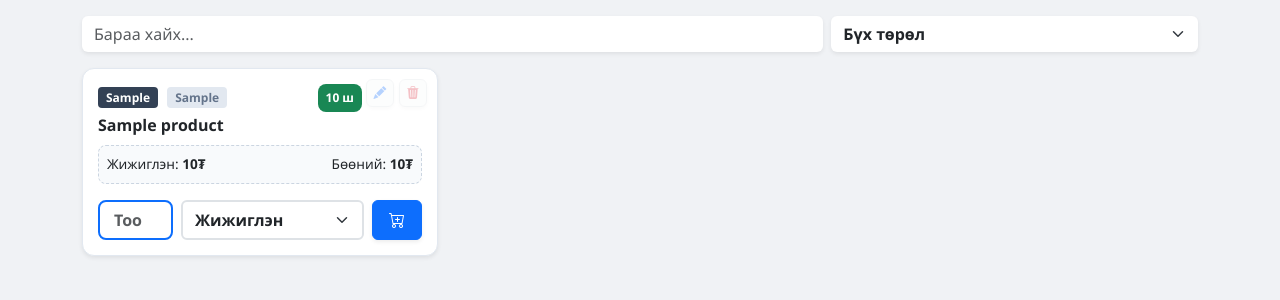
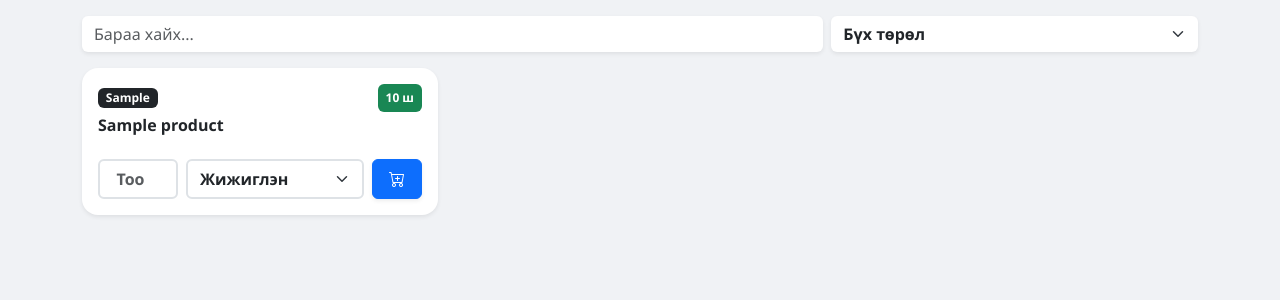
Before and after one commit to TSodoo-1985/Tolgoit_Num, a Flask app: page /dashboard in a window 1280 px wide. Shown: the part 60-360 px from the top of the page. Run offline with Flask 3, Linux system fonts and the light colour scheme; a user stored in the database is signed in; tables that the repository leaves empty hold one stand-in row (values such as "Sample post").

Commit message:
Update dashboard.html

```diff
--- a/templates/dashboard.html
+++ b/templates/dashboard.html
@@ -1,24 +1,5 @@
 {% extends "layout.html" %}
 {% block content %}
-
-<style>
-    .product-card { background: #fff; border-radius: 12px; padding: 15px; margin-bottom: 15px; border: 1px solid #e2e8f0; position: relative; }
-    .sku-tag { background: #334155; color: white; padding: 2px 8px; border-radius: 4px; font-weight: bold; font-size: 0.75rem; }
-    .cat-tag { background: #e2e8f0; color: #64748b; padding: 2px 8px; border-radius: 4px; font-weight: 600; font-size: 0.75rem; margin-left: 5px; }
-    .price-box { background: #f8fafc; border-radius: 8px; padding: 8px; font-size: 0.85rem; border: 1px dashed #cbd5e1; margin-top: 10px; }
-    .qty-input-box { width: 75px; text-align: center; font-weight: bold; border: 2px solid #0d6efd; border-radius: 8px; }
-    .animate-pulse { animation: pulse 2s infinite; }
-    @keyframes pulse { 0% { opacity: 1; } 50% { opacity: 0.5; } 100% { opacity: 1; } }
-
-    .action-btns { position: absolute; top: 10px; right: 10px; display: flex; gap: 5px; opacity: 0.3; transition: opacity 0.3s; }
-    .product-card:hover .action-btns { opacity: 1; }
-    .btn-action { width: 28px; height: 28px; display: flex; align-items: center; justify-content: center; border-radius: 6px; font-size: 0.8rem; padding: 0; }
-
-    /* Сагсны шинэ стиль - Таны загварт нийцүүлсэн */
-    #cart-sticky { position: fixed; bottom: 20px; right: 20px; width: 320px; z-index: 1050; display: none; }
-    .cart-container { background: white; border-radius: 15px; border: 2px solid #0d6efd; max-height: 450px; overflow-y: auto; box-shadow: 0 10px 25px rgba(0,0,0,0.2); }
-    .cart-item { font-size: 0.85rem; border-bottom: 1px solid #eee; padding: 8px 0; }
-</style>
 
 <div class="row g-2 mb-3">
     <div class="col-8">
@@ -35,148 +16,57 @@
 <div class="row" id="productContainer">
     {% for p in products %}
     <div class="col-12 col-md-6 col-lg-4 item-to-filter" data-category="{{ p.category }}">
-        <div class="product-card shadow-sm">
-
-            <div class="action-btns">
-                <a href="{{ url_for('edit_product', id=p.id) }}" class="btn btn-light btn-action border shadow-sm text-primary" title="Засах">
-                    <i class="bi bi-pencil-fill"></i>
-                </a>
-                {% if current_user.role == 'admin' %}
-                <form action="{{ url_for('delete_product', id=p.id) }}" method="POST" onsubmit="return confirm('Та «{{ p.name }}» барааг устгахдаа итгэлтэй байна уу? Сэргээх боломжгүй.');">
-                    <button type="submit" class="btn btn-light btn-action border shadow-sm text-danger" title="Устгах">
-                        <i class="bi bi-trash3-fill"></i>
-                    </button>
-                </form>
-                {% endif %}
-            </div>
-
-            <div class="d-flex justify-content-between align-items-start mb-2" style="padding-right: 60px;">
+        <div class="card border-0 shadow-sm rounded-4 p-3 mb-3">
+            <div class="d-flex justify-content-between align-items-start mb-2">
                 <div>
-                    <span class="sku-tag">{{ p.sku }}</span>
-                    <span class="cat-tag">{{ p.category }}</span>
+                    <span class="badge bg-dark small">{{ p.sku }}</span>
                     <h6 class="fw-bold mt-2 mb-0 text-dark">{{ p.name }}</h6>
                 </div>
-                <div class="badge {% if p.stock <= 5 %}bg-danger animate-pulse{% else %}bg-success{% endif %} p-2 rounded-3">
+                <div class="badge {% if p.stock <= 5 %}bg-danger{% else %}bg-success{% endif %} p-2">
                     {{ p.stock|int }} ш
                 </div>
             </div>
 
-            <div class="price-box d-flex justify-content-between text-dark">
-                <span>Жижиглэн: <b>{{ "{:,.0f}".format(p.retail_price or 0) }}₮</b></span>
-                <span>Бөөний: <b>{{ "{:,.0f}".format(p.wholesale_price or 0) }}₮</b></span>
-            </div>
-
             <div class="d-flex gap-2 mt-3">
-                <input type="number" step="0.1" id="qty-{{ p.id }}" class="form-control qty-input-box" placeholder="Тоо">
-                <select id="type-{{ p.id }}" class="form-select fw-bold flex-grow-1 border-2">
-                    <option value="Жижиглэн зарлага" data-price="{{ p.retail_price or 0 }}">Жижиглэн</option>
-                    <option value="Бөөний зарлага" data-price="{{ p.wholesale_price or 0 }}">Бөөний</option>
-                    <option value="Орлого" data-price="0">Орлого</option>
+                <input type="number" step="0.1" id="qty-{{ p.id }}" class="form-control text-center fw-bold border-2" style="width: 80px;" placeholder="Тоо">
+                <select id="type-{{ p.id }}" class="form-select fw-bold border-2">
+                    <option value="Жижиглэн зарлага">Жижиглэн</option>
+                    <option value="Бөөний зарлага">Бөөний</option>
+                    <option value="Орлого">Орлого</option>
                 </select>
-                <button type="button" onclick="addToCart('{{ p.id }}', '{{ p.name }}')" class="btn btn-primary px-3 shadow-sm"><i class="bi bi-cart-plus"></i></button>
+                <button type="button" onclick="addToCartLocal('{{ p.id }}', '{{ p.name }}')" class="btn btn-primary px-3 shadow-sm">
+                    <i class="bi bi-cart-plus"></i>
+                </button>
             </div>
         </div>
     </div>
     {% endfor %}
 </div>
 
-<div id="cart-sticky">
-    <div class="cart-container p-3">
-        <div class="d-flex justify-content-between align-items-center mb-2 border-bottom pb-2">
-            <h6 class="m-0 fw-bold text-primary"><i class="bi bi-cart4"></i> Сагс</h6>
-            <button onclick="clearCart()" class="btn btn-sm btn-outline-danger border-0"><i class="bi bi-trash"></i></button>
-        </div>
-        <div id="cart-items-list"></div>
-        <div class="mt-3 pt-2 border-top">
-            <div class="d-flex justify-content-between fw-bold mb-2">
-                <span>Нийт дүн:</span>
-                <span id="cart-total-price" class="text-success">0₮</span>
-            </div>
-            <button onclick="submitCart()" class="btn btn-success w-100 fw-bold py-2 shadow-sm">БОРЛУУЛАХ</button>
-        </div>
-    </div>
-</div>
+<script>
+    function addToCartLocal(id, name) {
+        const qty = document.getElementById(`qty-${id}`).value;
+        const type = document.getElementById(`type-${id}`).value;
+        if (!qty || qty <= 0) { alert("Тоо оруулна уу!"); return; }
 
-<script>
-    let cart = [];
+        let cart = JSON.parse(localStorage.getItem('myCart')) || [];
+        cart.push({ product_id: id, name: name, quantity: parseFloat(qty), type: type });
+        localStorage.setItem('myCart', JSON.stringify(cart));
 
-    function addToCart(pId, pName) {
-        const qtyInput = document.getElementById(`qty-${pId}`);
-        const typeSelect = document.getElementById(`type-${pId}`);
-        const price = parseFloat(typeSelect.options[typeSelect.selectedIndex].getAttribute('data-price'));
+        updateBadge(); // layout.html-ийн тоог шинэчлэх
+        document.getElementById(`qty-${id}`).value = '';
 
-        if (!qtyInput.value || qtyInput.value <= 0) {
-            alert("Тоо ширхэг оруулна уу!");
-            return;
-        }
-
-        cart.push({
-            product_id: pId,
-            name: pName,
-            quantity: parseFloat(qtyInput.value),
-            type: typeSelect.value,
-            price: price,
-            subtotal: price * parseFloat(qtyInput.value)
-        });
-
-        updateCartUI();
-        qtyInput.value = '';
-    }
-
-    function updateCartUI() {
-        const cartDiv = document.getElementById('cart-sticky');
-        const listDiv = document.getElementById('cart-items-list');
-        const totalSpan = document.getElementById('cart-total-price');
-
-        if (cart.length > 0) {
-            cartDiv.style.display = 'block';
-            let total = 0;
-            listDiv.innerHTML = cart.map((item, index) => {
-                total += item.subtotal;
-                return `
-                <div class="cart-item d-flex justify-content-between align-items-center">
-                    <span><b>${item.quantity}</b> ш - ${item.name}</span>
-                    <div>
-                        <span class="me-2">${item.subtotal.toLocaleString()}₮</span>
-                        <i class="bi bi-x-circle text-danger" style="cursor:pointer" onclick="removeFromCart(${index})"></i>
-                    </div>
-                </div>`;
-            }).join('');
-            totalSpan.innerText = total.toLocaleString() + '₮';
-        } else {
-            cartDiv.style.display = 'none';
-        }
-    }
-
-    function removeFromCart(index) {
-        cart.splice(index, 1);
-        updateCartUI();
-    }
-
-    function clearCart() {
-        cart = [];
-        updateCartUI();
-    }
-
-    async function submitCart() {
-        if (!confirm("Гүйлгээг баталгаажуулах уу?")) return;
-        const response = await fetch('/add_transaction', {
-            method: 'POST',
-            headers: { 'Content-Type': 'application/json' },
-            body: JSON.stringify({ items: cart })
-        });
-        const result = await response.json();
-        if (result.success) { location.reload(); } else { alert("Алдаа: " + result.message); }
+        // Жижиг мэдэгдэл (Toast байдлаар)
+        alert(`${name} сагсанд нэмэгдлээ`);
     }
 
     function filterProducts() {
-        let searchInput = document.getElementById('mainSearch').value.toLowerCase();
-        let catSelect = document.getElementById('catFilter').value;
-        let items = document.querySelectorAll('.item-to-filter');
-        items.forEach(item => {
-            let text = item.innerText.toLowerCase();
-            let itemCat = item.getAttribute('data-category');
-            item.style.display = (text.includes(searchInput) && (catSelect === "" || itemCat === catSelect)) ? "block" : "none";
+        let s = document.getElementById('mainSearch').value.toLowerCase();
+        let c = document.getElementById('catFilter').value;
+        document.querySelectorAll('.item-to-filter').forEach(item => {
+            let t = item.innerText.toLowerCase();
+            let matches = t.includes(s) && (c === "" || item.dataset.category === c);
+            item.style.display = matches ? "block" : "none";
         });
     }
 </script>
```
